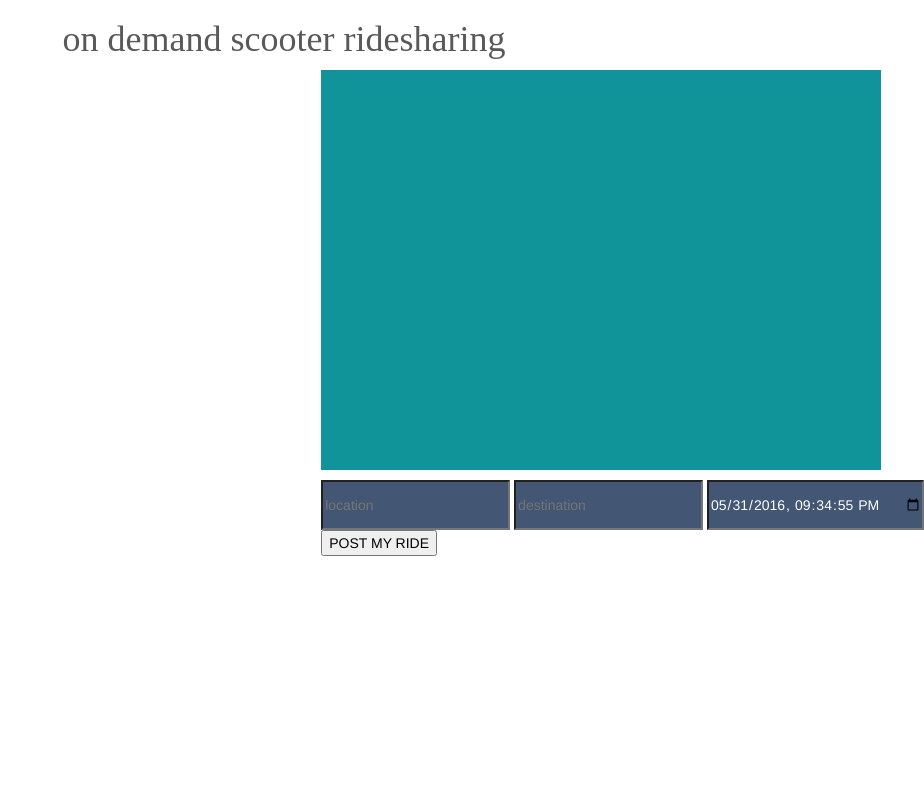
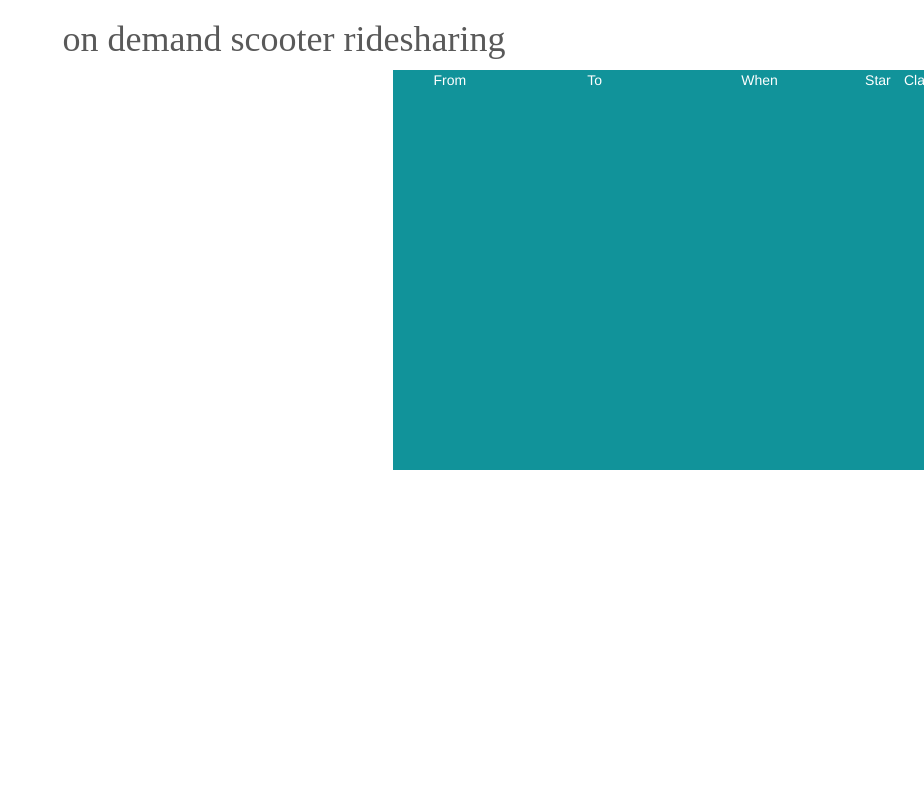
Before and after one commit to paceko/Scuber, a Flask app: page /feed in a window 1280 px wide. Shown: the part 52-848 px from the top of the page, without its empty margins (356-1280 px from the left). Run offline with Flask 2, Linux system fonts and the light colour scheme; the visitor is signed in with stand-in values (Sample User, id 1); data that the repository does not hold is empty; some libraries are stand-ins or nearby versions; some web fonts are replaced.

Commit message:
fixed feed bugs and updated homepage css

```diff
--- a/model.py
+++ b/model.py
@@ -128,7 +128,7 @@ class Driver(db.Model):
     def __repr__(self):
         """Provide helpful representation when printed."""
 
-        return ("<Driver driver_id=%s firstname=%s lastname=%s driver_location%s phonenumber=%s>"
+        return ("<Driver driver_id=%s firstname=%s lastname=%s driver_location%s >"
                                                             % (self.driver_id,
                                                                 self.firstname,
                                                                 self.lastname,
--- a/server.py
+++ b/server.py
@@ -8,6 +8,7 @@ from flask_debugtoolbar import DebugToolbarExtension
 from model import connect_to_db, db, Driver, Ride, Passenger
 
 from datetime import datetime
+
 
 app = Flask(__name__)
 
@@ -167,10 +168,23 @@ def feed_list():
     """Show feed to passengers and drivers"""
 
     #list of objects that have no driver assigned yet
-    all_rides = Ride.query.filter_by(driver_id=None).all() # SELECT * FROM rides WHERE driver=null;
+    # all_rides = Ride.query.filter_by(driver_id=None).all() # SELECT * FROM rides WHERE driver=null;
+    # rides=# select * from rides join passengers on passengers.passenger_id=rides.passenger_id
+    # select passenger_id, avg(passenger_rating) from rides where passenger_rating > 0 group by passenger_id;
+    # select * from rides join rides.passenger_id on (
+    # select * from (select passenger_id, avg(passenger_rating) from rides where passenger_rating > 0 group by passenger_id) sq join rides on sq.passenger_id=rides.passenger_id WHERE rides.driver_id > 0;
+    cmd = 'select * from (select passenger_id, avg(passenger_rating) as avg_rating from rides where passenger_rating > 0 group by passenger_id) sq join rides on sq.passenger_id=rides.passenger_id;' #WHERE rides.driver_id > 0
+    all_rides = db.engine.execute(cmd)
 
+    #all_rides = Ride.query.all()
+    # scores = []
+    # for ride in all_rides:
+    #     total = 0
+    #     for p_ride in ride.passenger.rides:
+    #         total += p_ride.passenger_rating
+    #     scores.append(total/len(ride.passenger.rides))
 
-    return render_template("feed.html", all_rides=all_rides)
+    return render_template("feed.html", all_rides=all_rides) #scores=scores
 
 
 ##################################################################################################
--- a/static/style.css
+++ b/static/style.css
@@ -56,7 +56,13 @@
 .street_block /*for the street*/
 {
   display: inline-block;
-  width: 155px;
+  width: 150px;
+}
+
+.tiny_block /*for the street*/
+{
+  display: inline-block;
+  width: 35px;
 }
 
 .rate_block
@@ -69,7 +75,7 @@
 .time_block
 {
   display: inline-block;
-  width: 130px;
+  width: 120px;
 }
 
 #feed a
--- a/templates/base.html
+++ b/templates/base.html
@@ -8,7 +8,7 @@
    <script src="https://code.jquery.com/jquery.js"></script>
    <!-- moment.js for datetime  -->
    <script src="https://cdnjs.cloudflare.com/ajax/libs/moment.js/2.13.0/moment.min.js"></script>
-
+    <link rel="shortcut icon" href="static/favicon.png" />
     <title>Scuber</title>
 
 
--- a/templates/feed.html
+++ b/templates/feed.html
@@ -5,7 +5,7 @@
 
     <style>
       #map {
-        width: 650px;
+        width: 500px;
         height: 400px;
       }
     </style>
@@ -26,9 +26,28 @@
         <!-- using jinja to make passenger data stay in feed -->
         <!-- from server to page. Thing that you see first. -->
         <ul id='feed'>
+
+                <li>
+                <div class="street_block">From</div>
+                <div class="street_block">To</div>
+                <div class="time_block">When</div>
+                <div class="tiny_block">Star</div>
+
+                <div class="rate_block">
+            {% if 'driver_id' in session %}
+                Claim
+            {% endif %}
+                </div></li>
+
+
             {% for ride in all_rides %}
                 <li>
-                <div class="street_block">{{ride.passenger_location}}</div><div class="street_block">{{ride.passenger_destination}}</div><div class="time_block">{{ride.pick_up_time.__format__('%b %d %-I:%M %p')}}</div><div class="rate_block">
+                <div class="street_block">{{ride.passenger_location}}</div>
+                <div class="street_block">{{ride.passenger_destination}}</div>
+                <div class="time_block">{{ride.pick_up_time.__format__('%b %d %-I:%M %p')}}</div>
+                <div class="tiny_block">{{ "{0:0.1f}".format(ride.avg_rating) }}</div>
+
+                <div class="rate_block">
             {% if 'driver_id' in session %}
                 <a href ="{{ '/claim-rides/%s' % ride.ride_id }}">claim</a>
             {% endif %}
@@ -37,6 +56,8 @@
 
         </ul>
 
+
+                    {% if not 'driver_id' in session %}
         <form action="feed" method="POST">
         <input id='location' placeholder='location'
         type='text' name="myTextBox"
@@ -53,13 +74,14 @@
         type='datetime-local' name="myTextBox"
         class='feedinput' value=''/>
 
-
         <!-- class is to style the textbox -->
 
         <br/>
+
         <button id='submit_button' type='button'  />POST MY RIDE</button>
 
         </form>
+            {% endif %}
 
     </div>
 </div>
@@ -322,6 +344,7 @@ $(document).ready()
 // destination and time to the feed
 $('#submit_button').click(function(){
 // grabbing location unit from html
+
     var passenger_location = $('#location').val();
     var passenger_destination = $('#destination').val();
     var pick_up_time = $('#pick_up_time').val();
```
Also changed, not shown: templates/homepage.html (+5 -5 lines), templates/overview.html (added, +33 -0 lines), static/favicon.png (added), static/footer_3.png (added), static/logo_blue.png (added), static/logo_blue3.png (added), static/logo_blue_white.png (added), static/scoot_login.png (added), static/scuber logo.png (deleted), static/scuber_logo.jpg (deleted), static/vespa.jpg (deleted), 1 other file.
